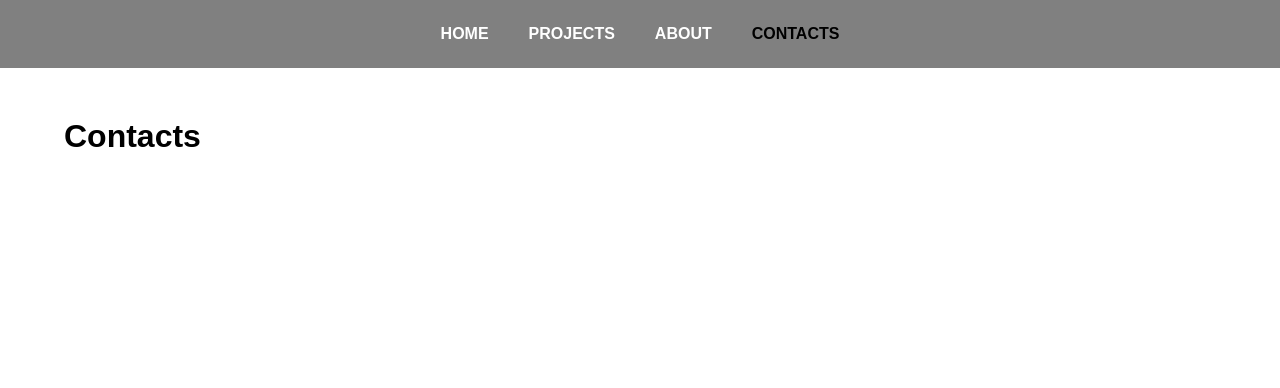
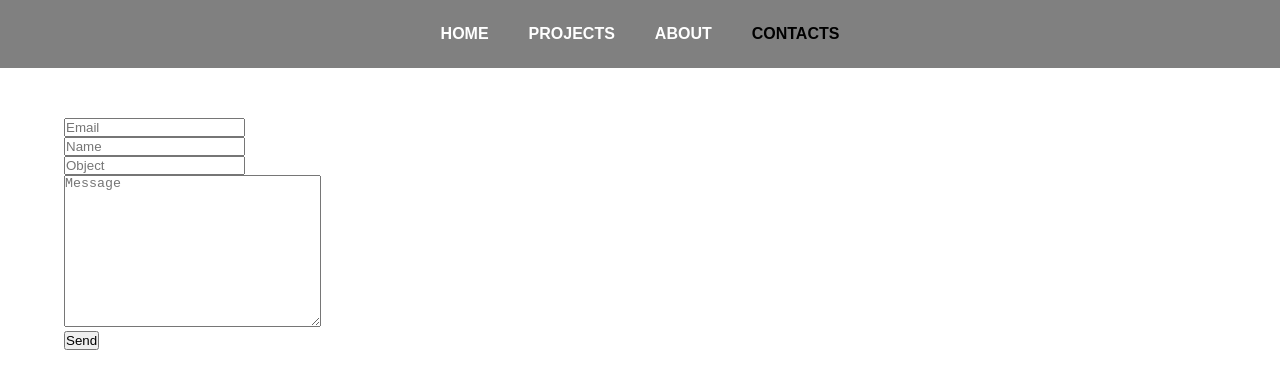
Before and after one commit to Stanghi/vite-boolfolio, a Vue app: page /contacts in a window 1280 px wide. Shown: the top 388 px of the page. Built offline with nearby package versions, Linux system fonts and the light colour scheme.

Commit message:
add contact

```diff
--- a/index.html
+++ b/index.html
@@ -4,6 +4,14 @@
         <meta charset="UTF-8" />
         <link rel="icon" type="image/svg+xml" href="/vite.svg" />
         <meta name="viewport" content="width=device-width, initial-scale=1.0" />
+
+        <script
+            src="https://cdnjs.cloudflare.com/ajax/libs/bootstrap/5.2.3/js/bootstrap.min.js"
+            integrity="sha512-1/RvZTcCDEUjY/CypiMz+iqqtaoQfAITmNSJY17Myp4Ms5mdxPS5UV7iOfdZoxcGhzFbOm6sntTKJppjvuhg4g=="
+            crossorigin="anonymous"
+            referrerpolicy="no-referrer"
+        ></script>
+
         <title>Vite + Vue</title>
     </head>
     <body>
--- a/src/js/pages/Contact.vue
+++ b/src/js/pages/Contact.vue
@@ -1,11 +1,94 @@
 <script>
+import axios from 'axios';
+
 export default {
     name: 'Contact',
+    data() {
+        return {
+            email: '',
+            name: '',
+            object: '',
+            message: '',
+            errors: {},
+            isLoading: false,
+        };
+    },
+    methods: {
+        SendForm() {
+            const data = {
+                email: this.email,
+                name: this.name,
+                object: this.object,
+                message: this.message,
+            };
+            this.isLoading = true;
+            axios.post('http://127.0.0.1:8000/api/contacts', data).then((result) => {
+                this.isLoading = false;
+                if (!result.data.success) {
+                    this.errors = result.data.errors;
+                    console.log(this.errors);
+                } else {
+                    this.email = '';
+                    this.name = '';
+                    this.object = '';
+                    this.message = '';
+                    this.errors = {};
+                }
+            });
+        },
+    },
 };
 </script>
 
 <template>
-    <h1>Contacts</h1>
+    <form @submit.prevent="SendForm()">
+        <div>
+            <input
+                class="form-control"
+                :class="{ 'is-invalid': errors.email }"
+                v-model.trim="email"
+                type="text"
+                placeholder="Email"
+            />
+            <p v-for="(error, index) in errors.email" :key="'email' + index" class="invalid-feedback">{{ error }}</p>
+        </div>
+        <div>
+            <input
+                class="form-control"
+                :class="{ 'is-invalid': errors.name }"
+                v-model.trim="name"
+                type="text"
+                placeholder="Name"
+            />
+            <p v-for="(error, index) in errors.name" :key="'name' + index" class="invalid-feedback">{{ error }}</p>
+        </div>
+        <div>
+            <input
+                class="form-control"
+                :class="{ 'is-invalid': errors.object }"
+                v-model.trim="object"
+                type="text"
+                placeholder="Object"
+            />
+            <p v-for="(error, index) in errors.object" :key="'object' + index" class="invalid-feedback">{{ error }}</p>
+        </div>
+        <div>
+            <textarea
+                class="form-control"
+                :class="{ 'is-invalid': errors.message }"
+                v-model.trim="message"
+                name="message"
+                id=""
+                cols="30"
+                rows="10"
+                placeholder="Message"
+            ></textarea>
+            <p v-for="(error, index) in errors.message" :key="'message' + index" class="invalid-feedback">
+                {{ error }}
+            </p>
+        </div>
+        <button type="submit" :disabled="isLoading">{{ isLoading ? 'In corso...' : 'Send' }}</button>
+    </form>
 </template>
 
-<style></style>
+<style lang="scss" scoped></style>
```
Lines whose indentation alone changed are shown as unchanged.
